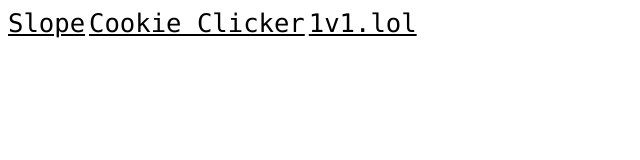
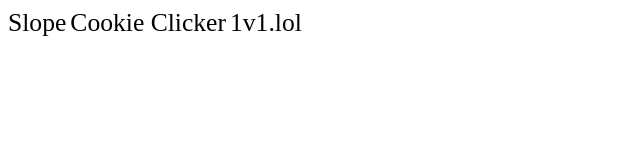
Before and after one commit to maddd355/marss, a plain HTML site: page index.html in a window 1280 px wide. Shown: the whole page, without its empty margins (0-640 px from the left). Drawn offline with Linux system fonts and the light colour scheme.

Commit message:
Update index.html

```diff
--- a/index.html
+++ b/index.html
@@ -3,11 +3,10 @@
         <a href="Slope-Game-main/Slope-Game-main/index.html">Slope</a>
         <a href="Cookie-Clicker-Source-Code-master/Cookie-Clicker-Source-Code-master/index.html">Cookie Clicker</a>
         <a href="1v1-lol-master/1v1-lol-master/index.html">1v1.lol</a>
-        <style>
+</html>
+<style>
                 a {
                   color: black;
-                  font-family: "Lucida Console", "Courier New", monospace;
+                  text-decoration: none;
                   font-size: 160%;
-                }
-        </style>
-</html>
+</style>
```
